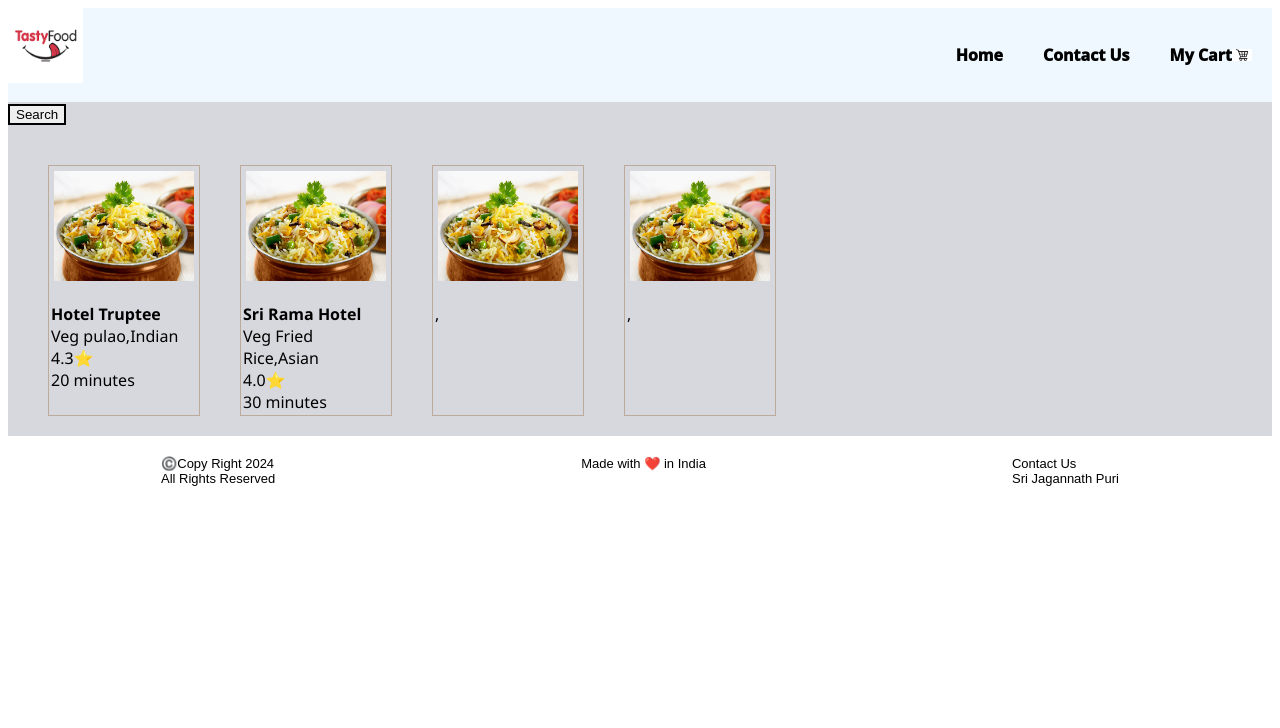
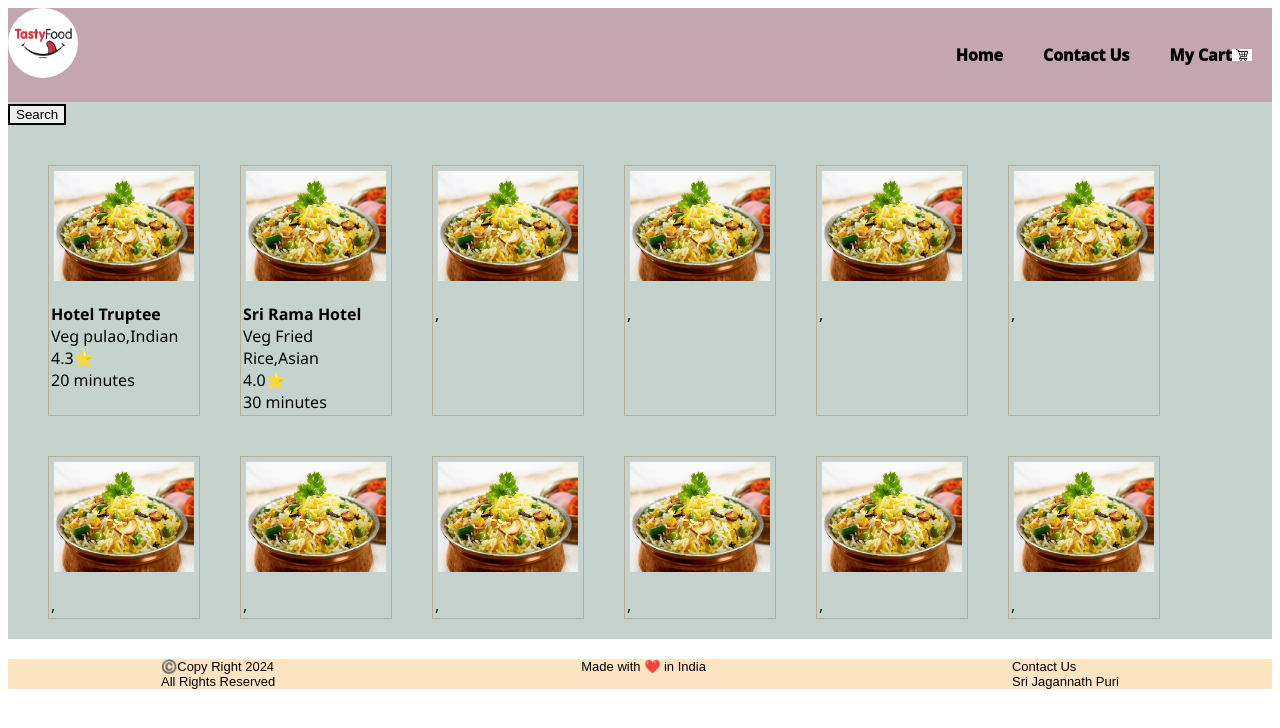
Before and after one commit to Sidsw11/foodoo-app, a React (Vite) app: page / in a window 1280 px wide. Shown: the top 728 px of the page. Built offline with nearby package versions, Linux system fonts and the light colour scheme.

Commit message:
beatification

```diff
--- a/App.js
+++ b/App.js
@@ -47,6 +47,14 @@ const BodyComponent =() =>{
             <RestroCard restaurantName="Sri Rama Hotel" dishName="Veg Fried Rice" cuisine="Asian" ratings="4.0⭐" deliverytime="30 minutes"/>
             <RestroCard/>
             <RestroCard/>
+            <RestroCard/>
+            <RestroCard/>
+            <RestroCard/>
+            <RestroCard/>
+            <RestroCard/>
+            <RestroCard/>
+            <RestroCard/>
+            <RestroCard/>
 
 
 
--- a/index.css
+++ b/index.css
@@ -4,7 +4,7 @@
     border: solid 2px;
 }
 .bodycomp{
-    background-color: rgb(215, 215, 222);
+    background-color: rgb(196, 211, 206);
 
     font-family:'Segoe UI', Tahoma, Geneva, Verdana, sans-serif;
 
@@ -16,8 +16,9 @@
 
 }
 #logo{
-    height: 75px;
-    width: 75px;
+    height: 70px;
+    width: 70px;
+    border-radius:50%;
 }
 #cartlogo{
     width: 20px;
@@ -31,16 +32,18 @@
 }
 .headcomp{
 
-    background-color: aliceblue;
+    background-color: rgb(195, 166, 175);
     font-family: system-ui, -apple-system, BlinkMacSystemFont, 'Segoe UI', Roboto, Oxygen, Ubuntu, Cantarell, 'Open Sans', 'Helvetica Neue', sans-serif;
     font-weight: 1000;
     display: flex;
     justify-content: space-between;
+
 }
 .footcomp{
     height:min-content;
 }
 .footcomp >ul{
+    background-color:bisque;
     padding-left: 0px;
     display: flex;
     justify-content:space-around;
```
